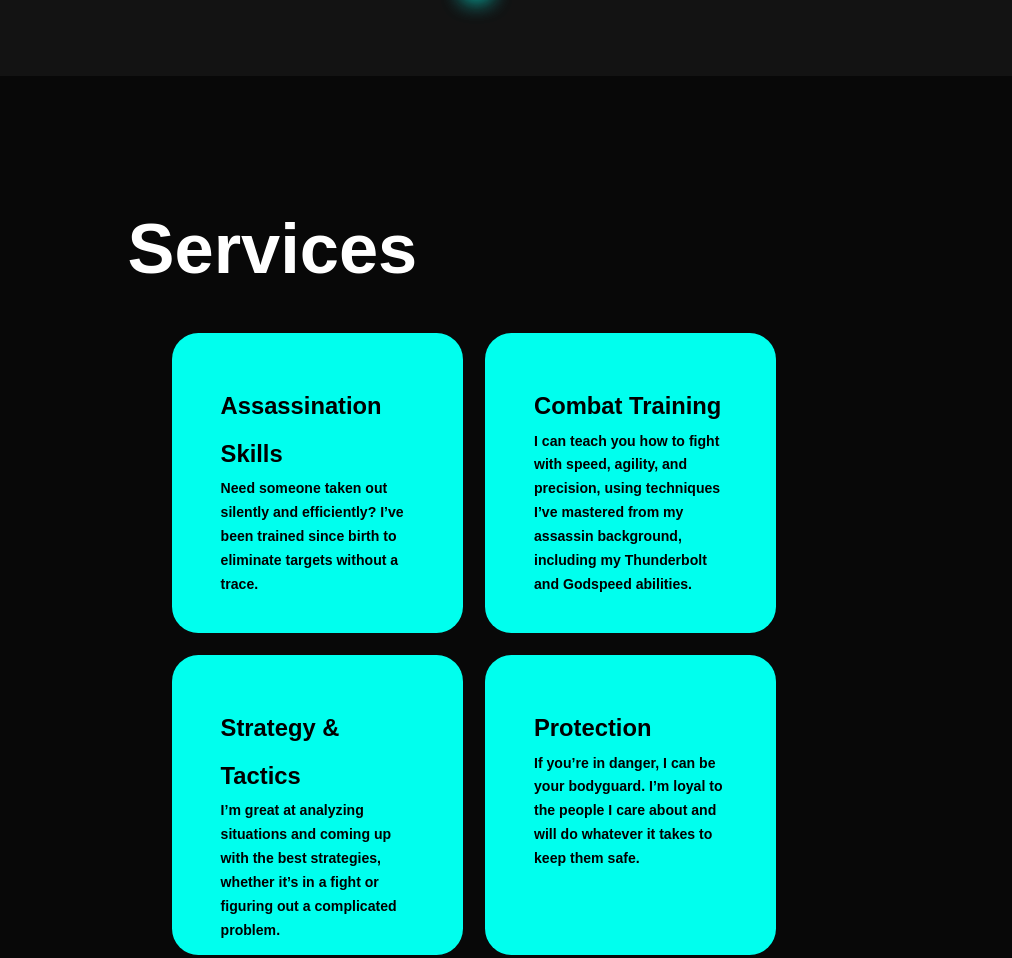
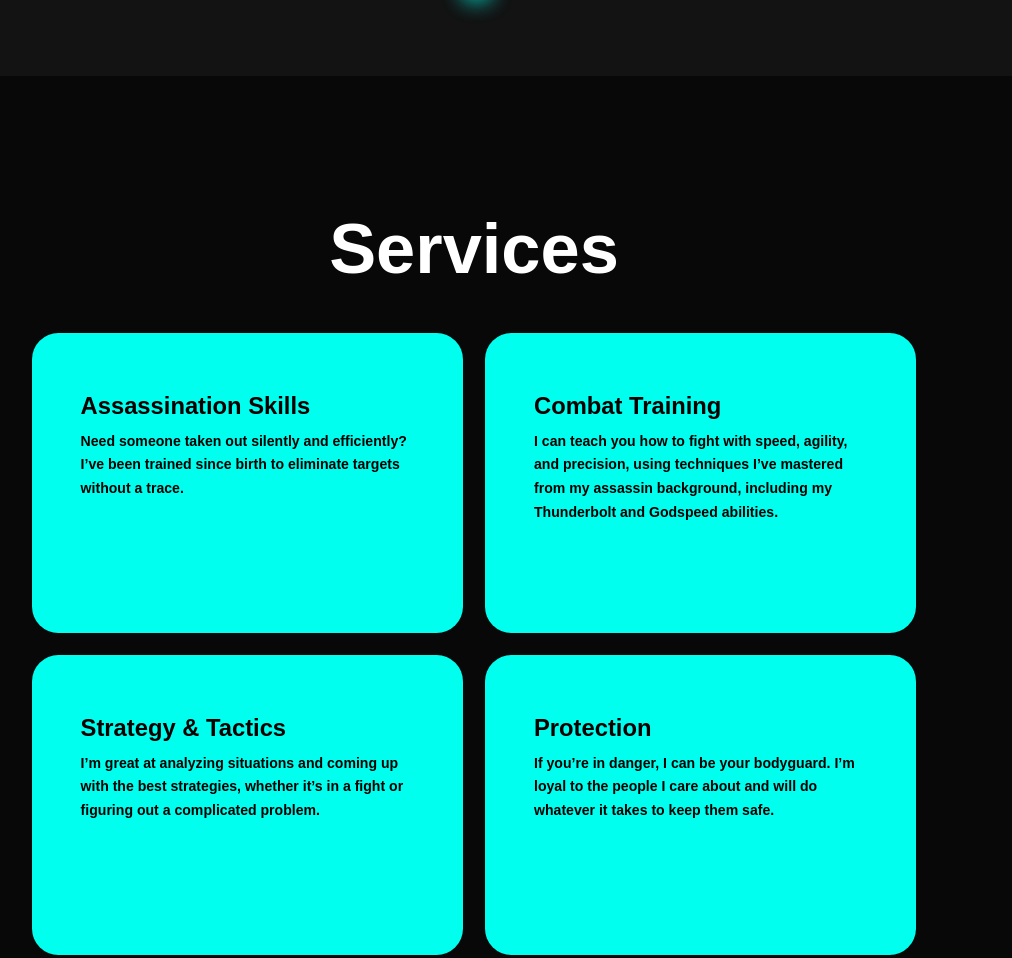
Before and after one commit to srour-topG/Killua-portfolio, a plain HTML site: page project 2/index.html in a window 1280 px wide. Shown: the part 2885-3843 px from the top of the page, without its empty margins (166-1178 px from the left). Drawn offline with nearby package versions, Linux system fonts and the light colour scheme.

Commit message:
Update style.css

```diff
--- a/project 2/style.css
+++ b/project 2/style.css
@@ -436,10 +436,6 @@ span{
 .services{
     background: var(--bg-color);
     color: black;
-    max-width: 1000px;
-    margin: auto;
-    display: flex;
-    flex-wrap: wrap;
 }
 
 .services h2{
```
